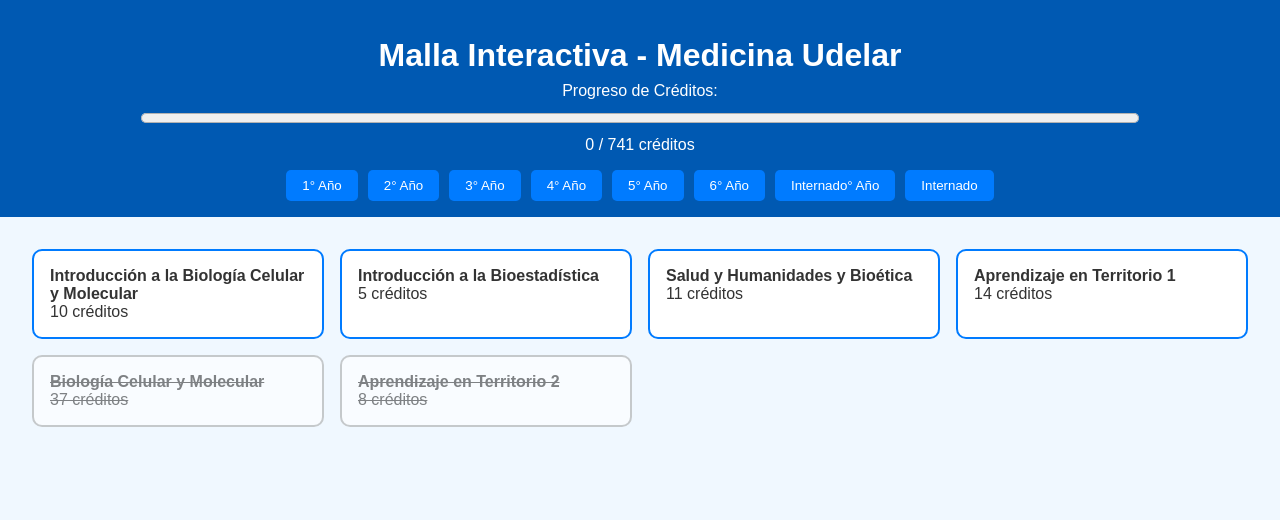
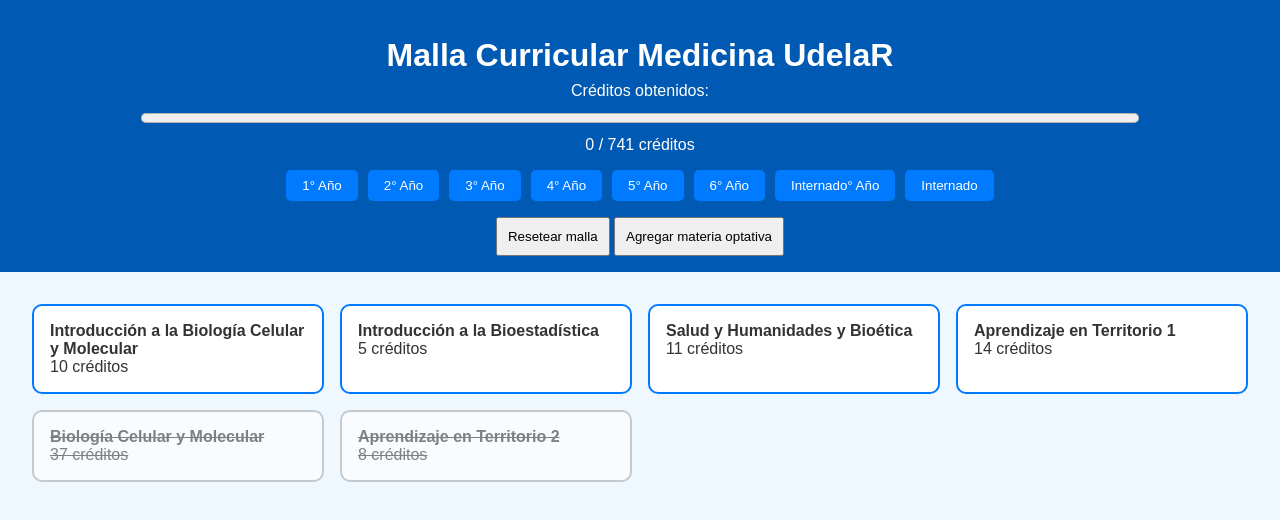
Before and after one commit to anaalvezc/malla-medicina-interactiva, a plain HTML site: page index.html in a window 1280 px wide. Drawn offline with Linux system fonts and the light colour scheme.

Commit message:
Update index.html

```diff
--- a/index.html
+++ b/index.html
@@ -3,25 +3,23 @@
 <head>
   <meta charset="UTF-8">
   <meta name="viewport" content="width=device-width, initial-scale=1.0">
-  <title>Malla Medicina Udelar</title>
+  <title>Malla Curricular Medicina UdelaR</title>
   <link rel="stylesheet" href="style.css">
 </head>
 <body>
   <header>
-    <h1>Malla Interactiva - Medicina Udelar</h1>
+    <h1>Malla Curricular Medicina UdelaR</h1>
     <div class="progreso-container">
-      <label>Progreso de Créditos:</label>
+      <label>Créditos obtenidos:</label>
       <progress id="barraProgreso" max="741" value="0"></progress>
       <span id="progresoTexto">0 / 741 créditos</span>
     </div>
-    <nav id="navegacion">
-      <!-- Se va a llenar con botones por año (1° a 6° + internado) -->
-    </nav>
+    <nav id="navegacion"></nav>
+    <button id="resetear" style="margin-top: 1rem; padding: 10px;">Resetear malla</button>
+    <button id="agregarOptativa" style="margin-top: 1rem; padding: 10px;">Agregar materia optativa</button>
   </header>
 
-  <main id="contenedorMaterias">
-    <!-- Acá van las materias por año y semestre -->
-  </main>
+  <main id="contenedorMaterias"></main>
 
   <script src="script.js"></script>
 </body>
```
